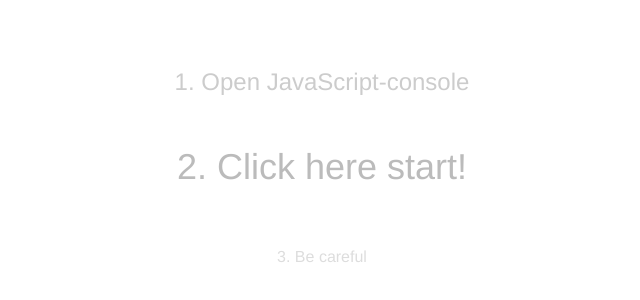
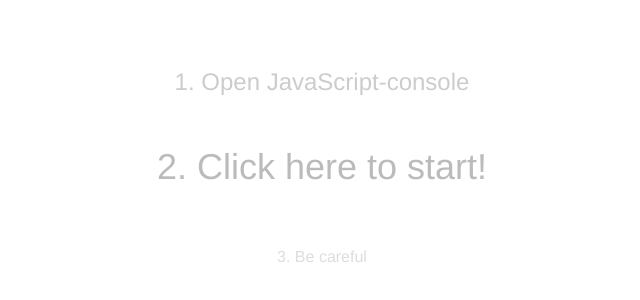
Before and after one commit to rikukissa/falling, a plain HTML site: page index.html in a window 1280 px wide. Shown: the part 236-536 px from the top of the page, without its empty margins (318-958 px from the left). Drawn offline with nearby package versions, Linux system fonts and the light colour scheme.

Commit message:
Update index.html

```diff
--- a/index.html
+++ b/index.html
@@ -1,3 +1,3 @@
-<!DOCTYPE html><html><head><link rel="stylesheet" type="text/css" href="css/styles.css"><script type="text/javascript" src="js/vendor/require.js" data-main="js/modules/app"></script><meta charset="utf-8"><title>Hello world!</title></head><body><div class="container"><div class="content"><h2>1. Open JavaScript-console</h2><h2 id="start">2. Click here start!</h2><h2>3. Be careful</h2></div></div><script type="text/javascript">require(['app'], function(app){ app.main() })
+<!DOCTYPE html><html><head><link rel="stylesheet" type="text/css" href="css/styles.css"><script type="text/javascript" src="js/vendor/require.js" data-main="js/modules/app"></script><meta charset="utf-8"><title>Hello world!</title></head><body><div class="container"><div class="content"><h2>1. Open JavaScript-console</h2><h2 id="start">2. Click here to start!</h2><h2>3. Be careful</h2></div></div><script type="text/javascript">require(['app'], function(app){ app.main() })
 
 </script></body></html>
```
